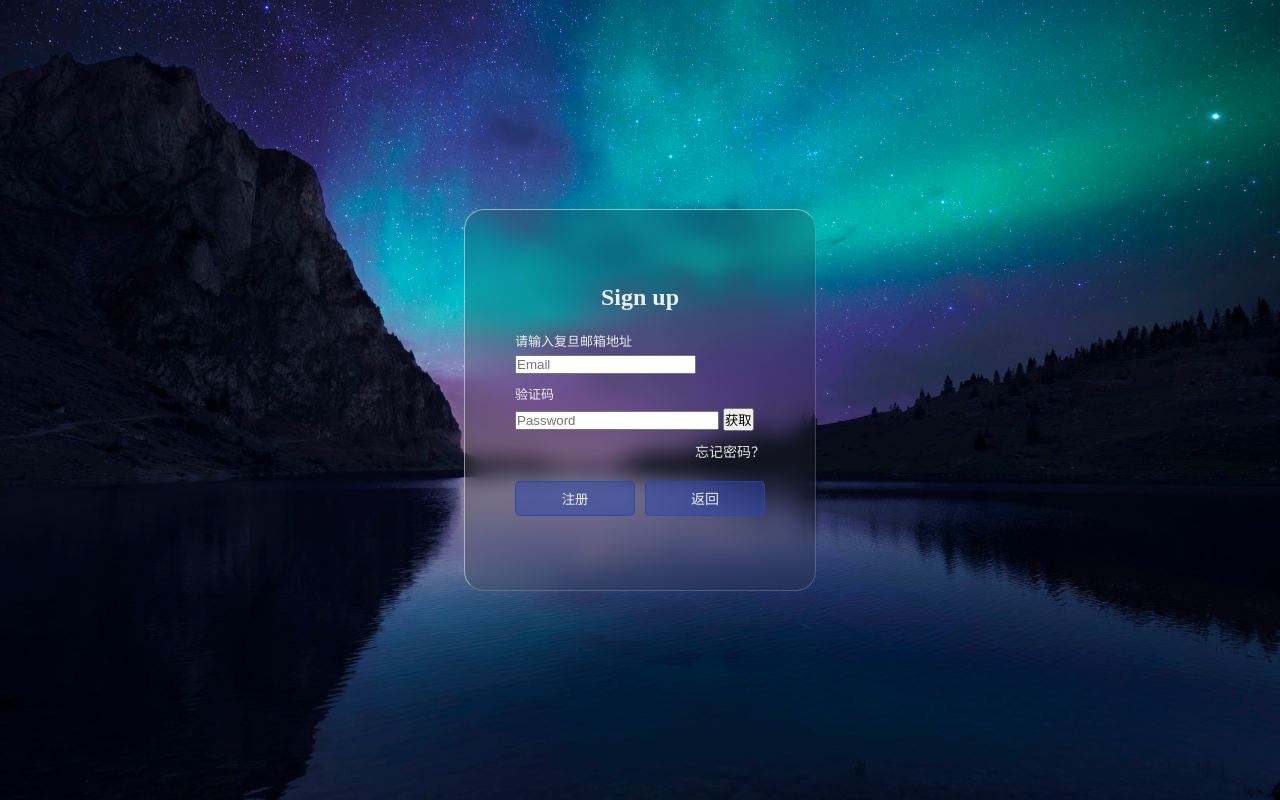
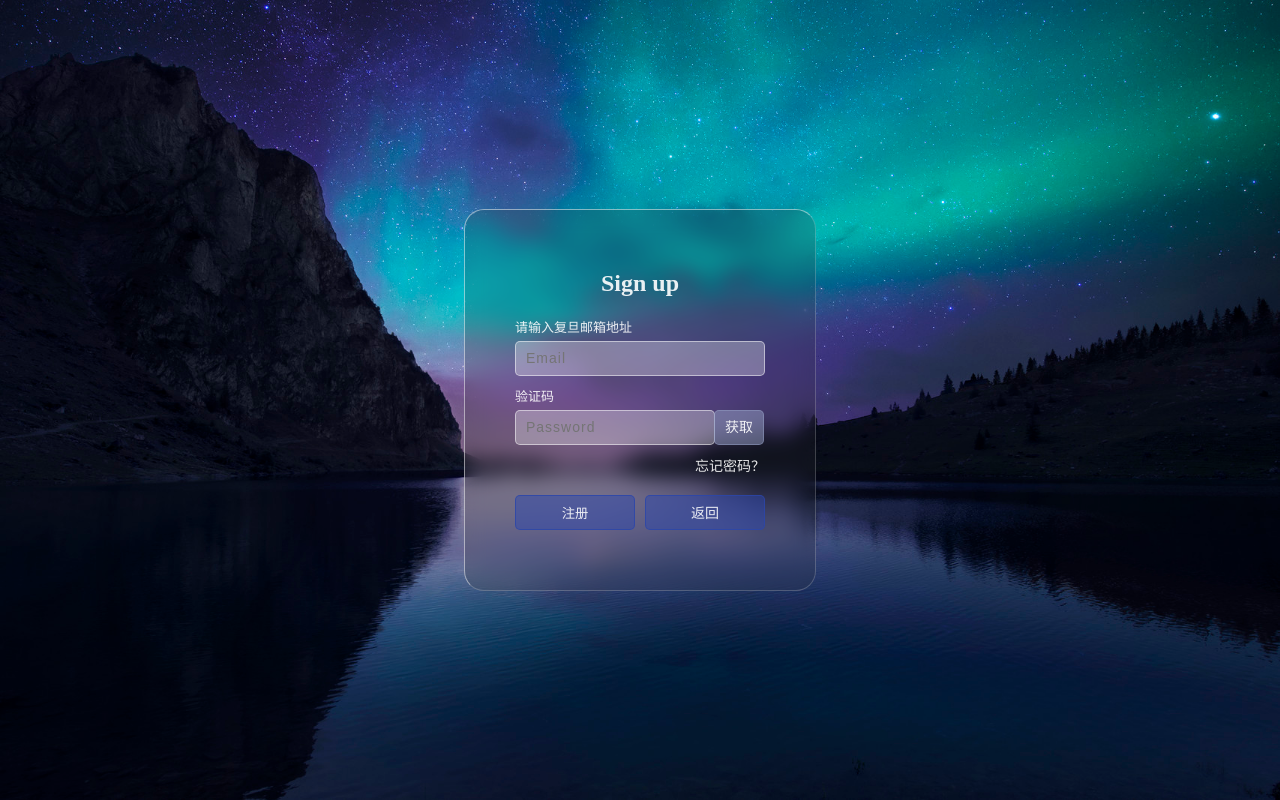
Before and after one commit to Anti-Entrophic/SecuAity_bbs, a website: page views/signup.html in a window 1280 px wide. Drawn offline with Linux system fonts and the light colour scheme.

Commit message:
对signin界面做出了调整

```diff
--- a/static/css/signin.css
+++ b/static/css/signin.css
@@ -50,7 +50,7 @@ body {
     font-size: 13px;
 }
 
-.box .input-box > input {
+.box .input-box > div > input {
     box-sizing: border-box;
     color: rgba(255,255,255,0.9);
     font-size: 14px;
@@ -137,3 +137,42 @@ body {
 }
 
 /*获取验证码*/
+.box .input-box > div > a {
+    width: 50px;
+    height: 35px;
+    background: rgba(150, 159, 197, 0.5);
+    color: rgba(255,255,255,0.9);
+    border-radius: 5px;
+    transition: 0.2s;
+    text-decoration: none;
+}
+
+.box .input-box > div > button {
+    width: 50px;
+    height: 35px;
+    background: rgba(150, 159, 197, 0.5);
+    color: rgba(255,255,255,0.9);
+    border-radius: 5px;
+    transition: 0.2s;
+    text-decoration: none;
+}
+
+.box .input-box > div > button:hover {
+    background: rgba(92, 97, 120, 0.5);
+    color: rgba(255,255,255,0.9);
+}
+
+.box .input-box > div #getVerify {
+    border: 1px solid rgba(150, 159, 197, 0.5);
+    box-sizing: border-box;
+    margin-left: -5px;
+    display: inline-block;
+    text-align: center;
+    align-items: flex-start;
+    text-decoration: none;
+    line-height: 31.5px;
+    text-transform: none;
+    text-indent: 0px;
+    text-shadow: none;
+    font-size: 14px;
+}
```
